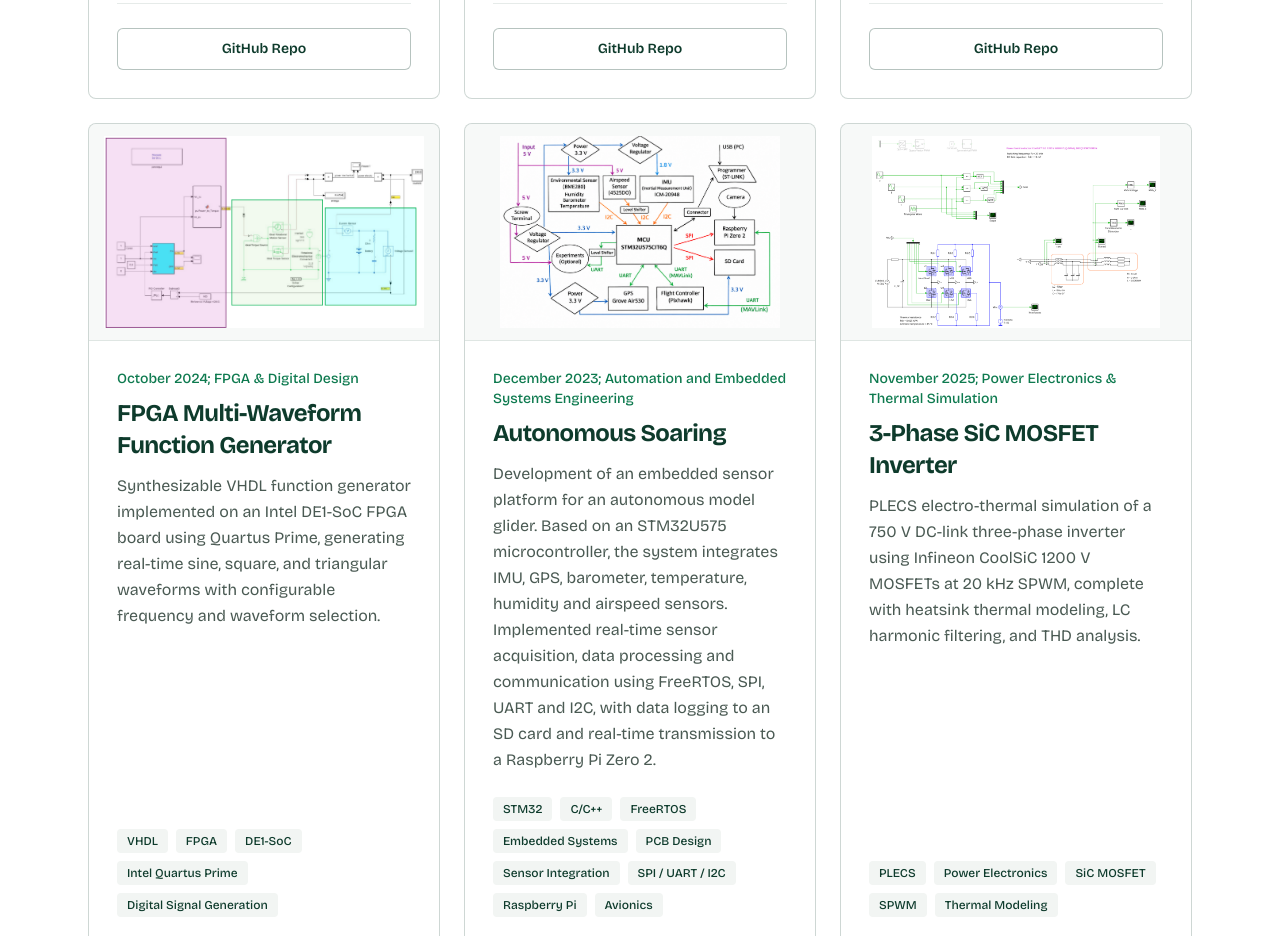
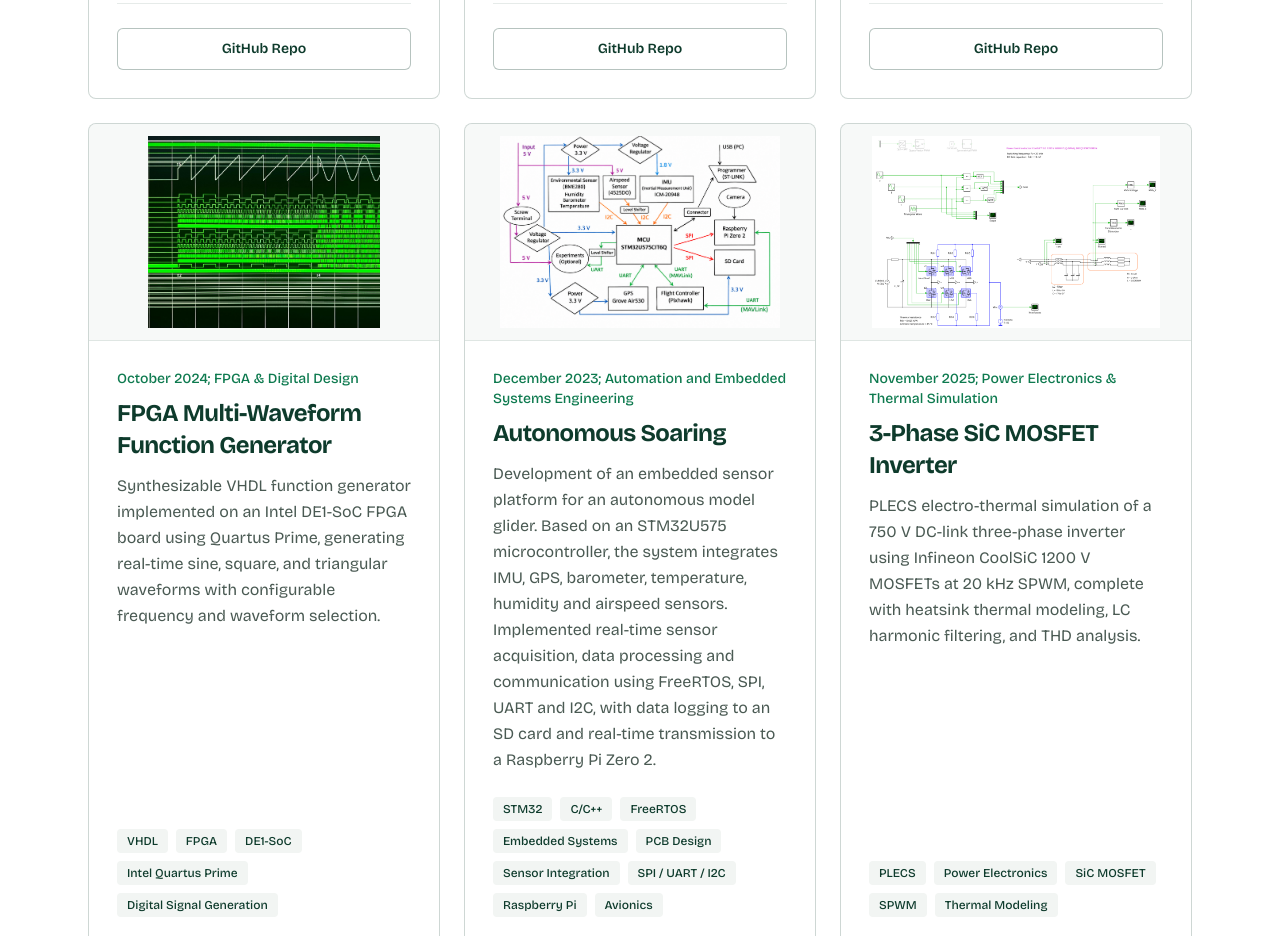
Before and after one commit to himajpy/himajpy.github.io, a plain HTML site: page index.html in a window 1280 px wide. Shown: the part 1595-2531 px from the top of the page. Drawn offline with nearby package versions, Linux system fonts and the light colour scheme.

Commit message:
Change image for FPGA Multi-Waveform Function Generator
Updated image reference for FPGA Multi-Waveform Function Generator entry.

```diff
--- a/index.html
+++ b/index.html
@@ -244,7 +244,7 @@ const projects=[
   {type:"May 2024; Automation and embedded",title:"Realtime Monitor-Toolchain", image: "dataflowp5.png", desc:"Dockerized telemetry pipeline generating synthetic sensor data in Python, storing time-series metrics in InfluxDB, and visualizing live dashboards in Grafana.",tags:["Python", "InfluxDB", "Grafana", "Docker"], repo:"https://github.com/himajpy/Toolchain-Simulation/tree/main"},
   {type:"December 2025; Control Systems & Simulation",title:"Hydraulic Turbine Control System",image: "hydro-schema.png", desc:"Multi-domain MATLAB/Simulink and Simscape model of a small hydropower plant, combining hydraulic governor speed control with a cascading PID controller to stabilize a 400 V DC bus under load changes.",tags:["MATLAB", "Simulink", "Simscape", "PID Control", "Power Systems"], repo:"https://github.com/your-username/inventory-tracker"},
 
-  {type:"October 2024; FPGA & Digital Design",title:"FPGA Multi-Waveform Function Generator",image: "hydro-schema.png", desc:"Synthesizable VHDL function generator implemented on an Intel DE1-SoC FPGA board using Quartus Prime, generating real-time sine, square, and triangular waveforms with configurable frequency and waveform selection.",tags:["VHDL", "FPGA", "DE1-SoC", "Intel Quartus Prime", "Digital Signal Generation"], repo:"https://github.com/himajpy/fpga-function-generator"},
+  {type:"October 2024; FPGA & Digital Design",title:"FPGA Multi-Waveform Function Generator",image: "quart1.jpeg", desc:"Synthesizable VHDL function generator implemented on an Intel DE1-SoC FPGA board using Quartus Prime, generating real-time sine, square, and triangular waveforms with configurable frequency and waveform selection.", tags:["VHDL", "FPGA", "DE1-SoC", "Intel Quartus Prime", "Digital Signal Generation"], repo:"https://github.com/himajpy/fpga-function-generator"},
 
   {type:"December 2023; Automation and Embedded Systems Engineering",title:"Autonomous Soaring",image: "hwblockdia.png", desc:"Development of an embedded sensor platform for an autonomous model glider. Based on an STM32U575 microcontroller, the system integrates IMU, GPS, barometer, temperature, humidity and airspeed sensors. Implemented real-time sensor acquisition, data processing and communication using FreeRTOS, SPI, UART and I2C, with data logging to an SD card and real-time transmission to a Raspberry Pi Zero 2.", tags:["STM32","C/C++","FreeRTOS","Embedded Systems","PCB Design","Sensor Integration","SPI / UART / I2C","Raspberry Pi","Avionics"], repo:"https://github.com/himajpy/UAV-Autonomous-Soaring"},
   {type:"November 2025; Power Electronics & Thermal Simulation",title:"3-Phase SiC MOSFET Inverter", image: "plecssimu.png", desc:"PLECS electro-thermal simulation of a 750 V DC-link three-phase inverter using Infineon CoolSiC 1200 V MOSFETs at 20 kHz SPWM, complete with heatsink thermal modeling, LC harmonic filtering, and THD analysis.", tags:["PLECS", "Power Electronics", "SiC MOSFET", "SPWM", "Thermal Modeling"], repo:"https://github.com/your-username/traffic-analyzer"}
```
